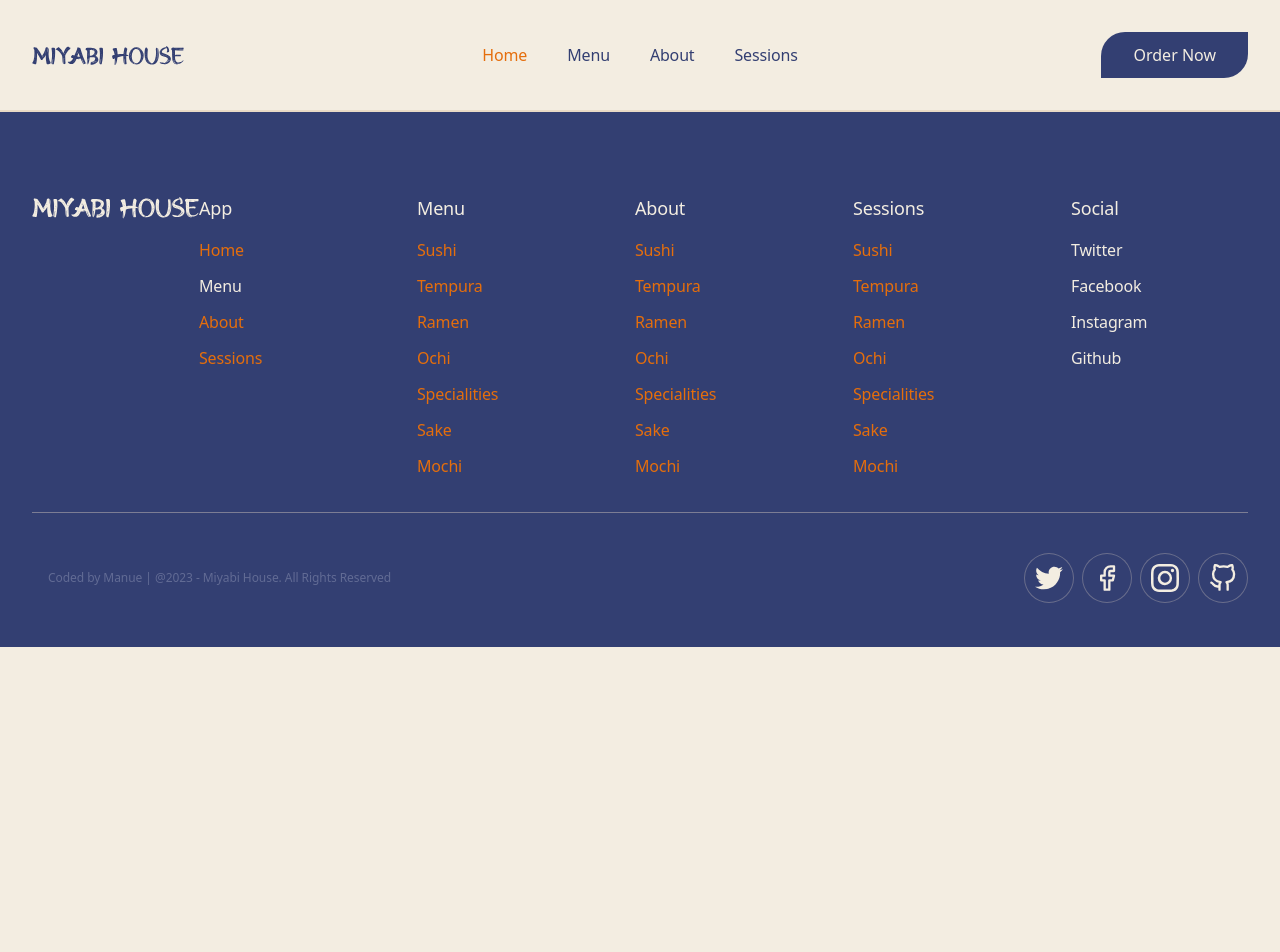
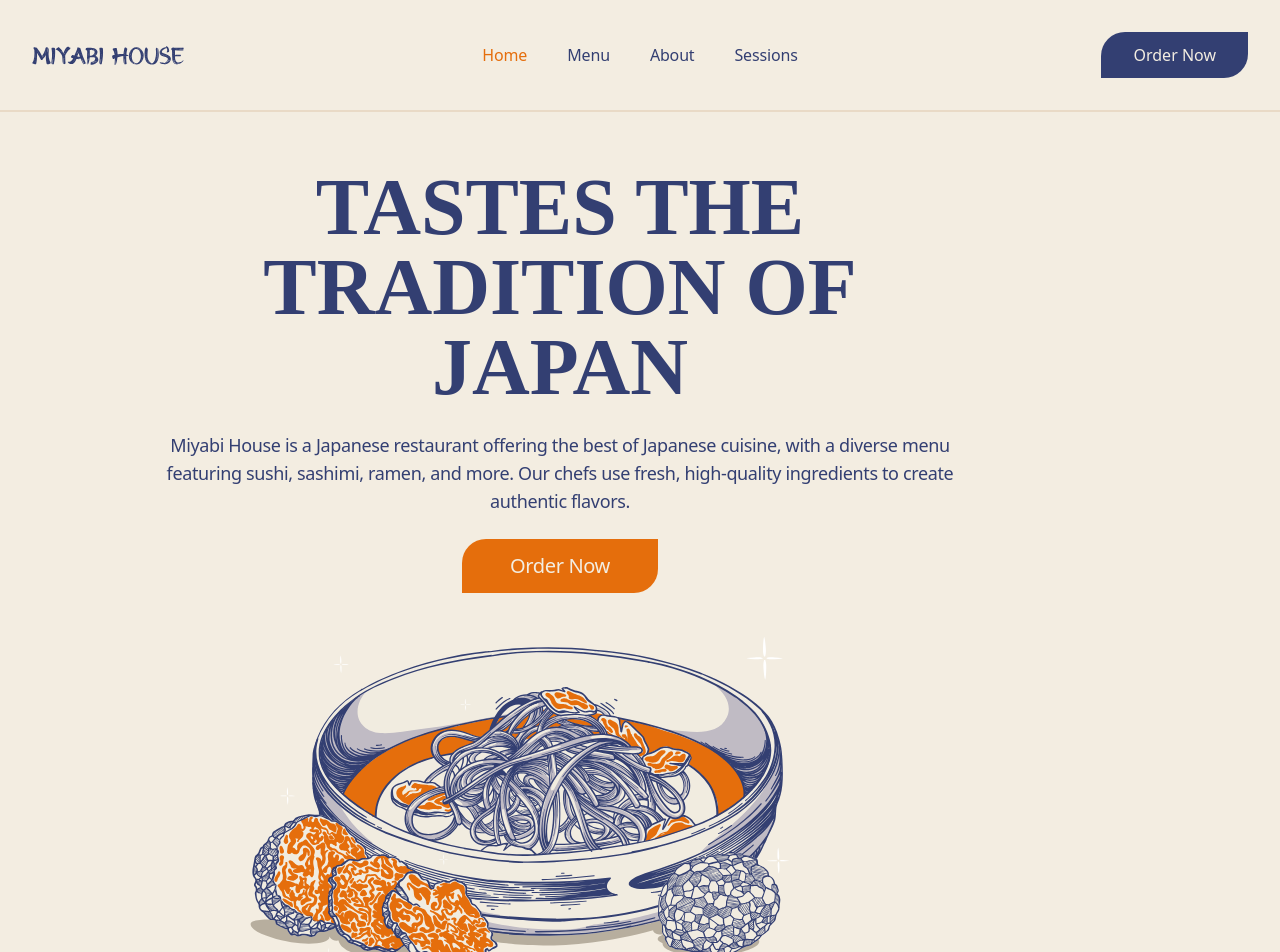
Before and after one commit to emmanuelledennemont/Miyabi-House, a Next.js app: page / in a window 1280 px wide. Shown: the top 952 px of the page. Before the commit the page ends 800 px from the top, so only its background shows below. Built offline with nearby package versions, Linux system fonts and the light colour scheme.

Commit message:
hero section

```diff
--- a/src/pages/index.tsx
+++ b/src/pages/index.tsx
@@ -1,12 +1,13 @@
 import { Layout } from '@/ui/components/layout/layout'
 import { Seo } from '@/ui/components/seo/seo'
+import { LandingPageContainer } from '@/ui/modules/landing-page/landing-page.container'
 
 export default function Home() {
   return (
     <>
       <Seo title='Miyabi House' description='Miyabi House' />
       <Layout>
-
+        <LandingPageContainer />
       </Layout>
     </>
   )
--- /dev/null
+++ b/src/ui/modules/landing-page/components/hero-top/hero-top-view.tsx
@@ -0,0 +1,43 @@
+import { Container } from '@/ui/components/container/container';
+import { Button } from '@/ui/design-system/button/button';
+import { Typography } from '@/ui/design-system/typography/typography';
+import Image from 'next/image';
+
+export const HeroTopView = () => {
+  return (
+    <Container className="relative pt-[55px] pb-[55px] overflow-hidden">
+      <div className="flex">
+        <div className="flex flex-col px-20">
+          <div className="mx-auto w-full max-w-3xl lg:px-8 text-center">
+            <Typography variant="h1" component="h1" className="mx-w-lg">
+              TASTES THE TRADITION OF JAPAN
+            </Typography>
+          </div>
+          <div className="mx-auto w-full max-w-4xl lg:px-8 text-center m-[24px]">
+            <Typography variant="body-base" component="p" className="mx-w-lg">
+              Miyabi House is a Japanese restaurant offering the best of Japanese
+              cuisine, with a diverse menu featuring sushi, sashimi, ramen, and
+              more. Our chefs use fresh, high-quality ingredients to create
+              authentic flavors.
+            </Typography>
+          </div>
+          <div className='mx-auto mb-6'>
+            <Button size='lg' variant="secondary" className="mx-auto">
+              Order Now
+            </Button>
+          </div>
+          <div className="mx-auto lg:max-w-3xl">
+            <Image
+              src="/assets/svg/hero.svg"
+              alt="illustration soupe ramen avec truffe"
+              width={620}
+              height={470}
+              className="z-0 mt-5 mx-[-40px]"
+            />
+          </div>
+        </div>
+
+      </div>
+    </Container>
+  );
+};
--- /dev/null
+++ b/src/ui/modules/landing-page/landing-page.container.tsx
@@ -0,0 +1,9 @@
+import { LadingPageView } from './landing-page.view'
+
+export const LandingPageContainer = () => {
+  return (
+    <>
+      <LadingPageView />
+    </>
+  )
+}
--- /dev/null
+++ b/src/ui/modules/landing-page/landing-page.view.tsx
@@ -0,0 +1,8 @@
+import { HeroTopView } from './components/hero-top/hero-top-view'
+export const LadingPageView = () => {
+  return (
+    <>
+      <HeroTopView />
+    </>
+  )
+}
```
Also changed, not shown: public/assets/svg/hero.svg (added).
